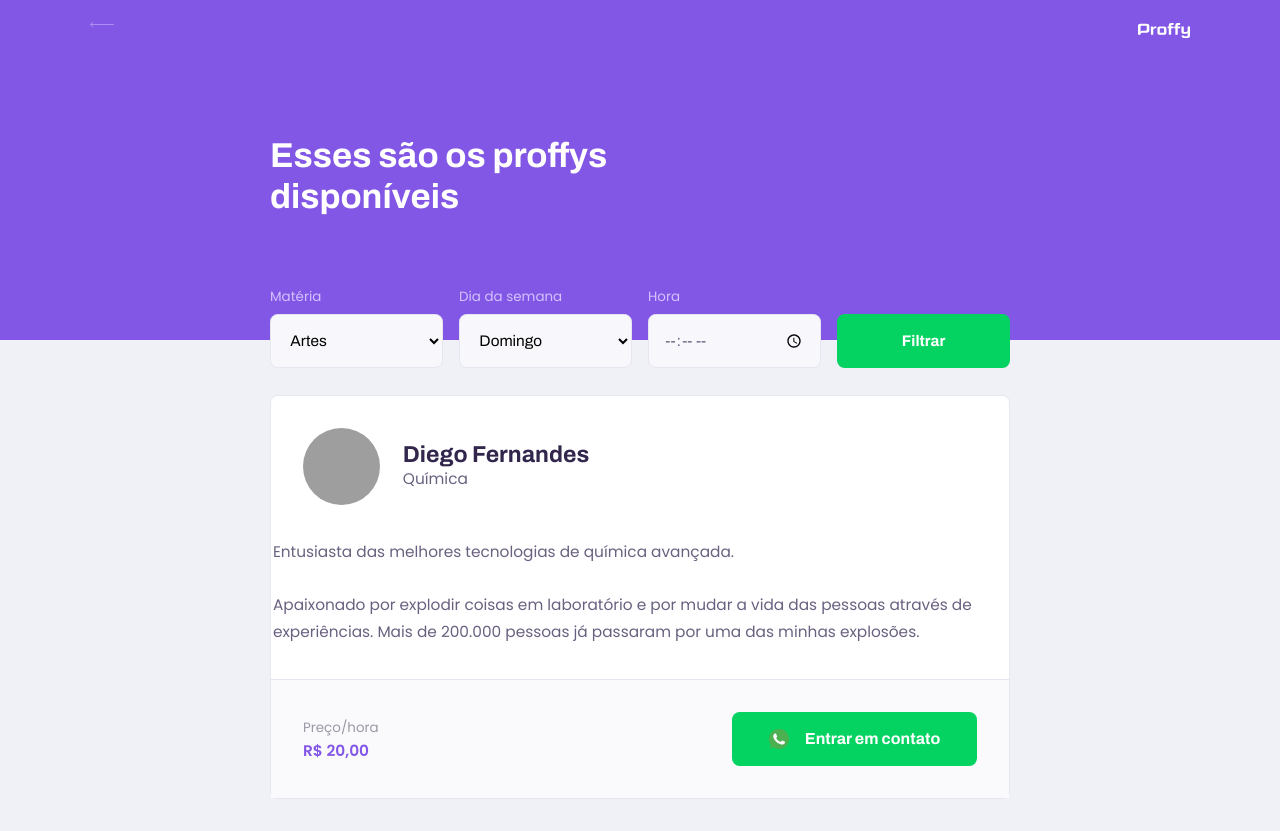
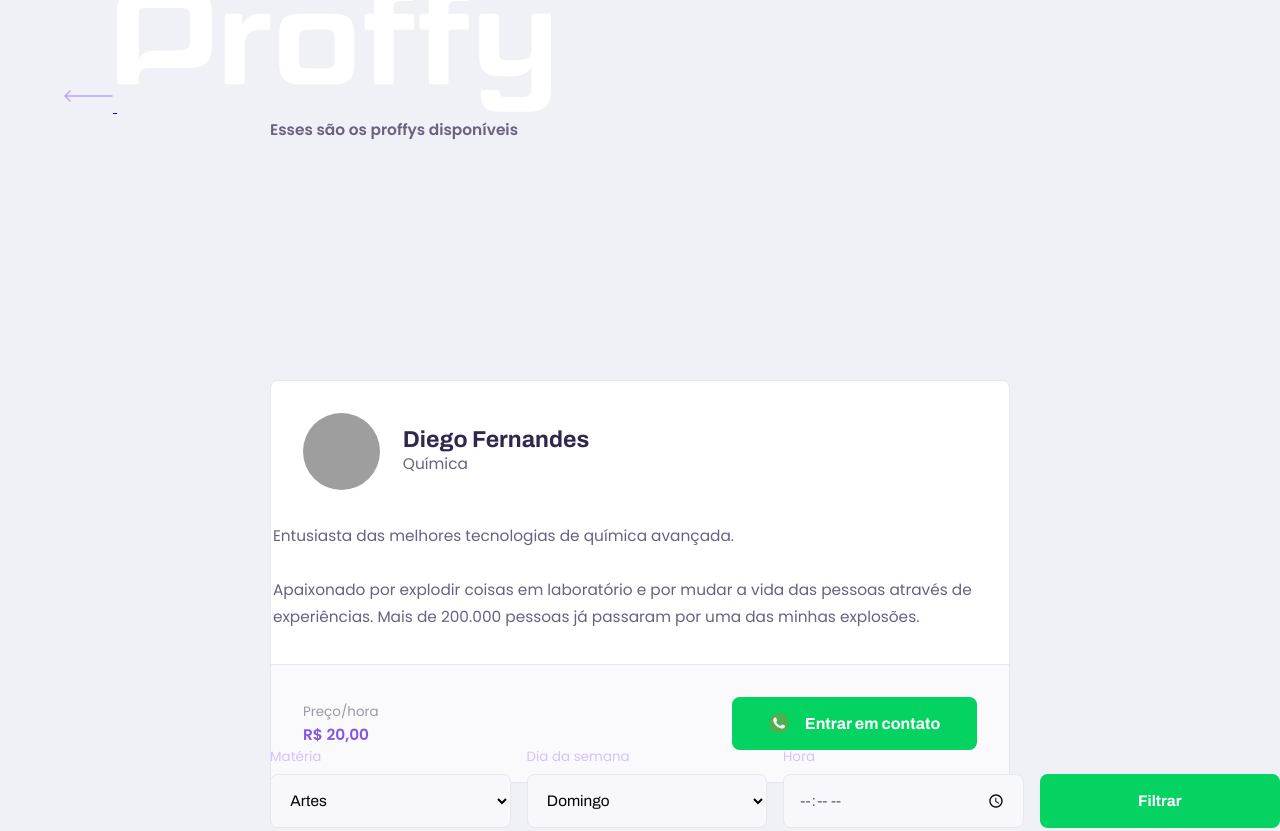
Before and after one commit to WeltonThomasFerreira/next-level-week-2, a plain HTML site: page study.html in a window 1280 px wide. Drawn offline with Linux system fonts and the light colour scheme; grey boxes are pictures that could not be loaded.

Commit message:
Update page-study.css

```diff
--- a/styles/partials/page-study.css
+++ b/styles/partials/page-study.css
@@ -1,48 +1,3 @@
-#page-study #container {
-    width: 100vw;
-    height: 100vh;
-}
-
-.page-header {
-    background-color: var(--color-primary);
-    display: flex;
-    flex-direction: column;
-}
-
-.page-header .top-bar-container {
-    width: 90%;
-    margin: 0 auto;
-    display: flex;
-    align-items: center;
-    justify-content: space-between;
-    padding: 1.6rem 0;
-}
-
-.page-header .top-bar-container a {
-    height: 3.2rem;
-    transition: opacity 0.2s;
-}
-
-.page-header .top-bar-container a:hover {
-    opacity: 0.6;
-}
-
-.page-header .top-bar-container img {
-    height: 1.6rem;
-}
-
-.page-header .header-content {
-    width: 90%;
-    margin: 3.2rem auto;
-    position: relative;
-}
-
-.page-header .header-content strong {
-    font: 700 3.6rem Archivo;
-    line-height: 4.2rem;
-    color: var(--color-title-in-primary);
-}
-
 #search-teachers {
     margin-top: 3.2rem;
 }
```
